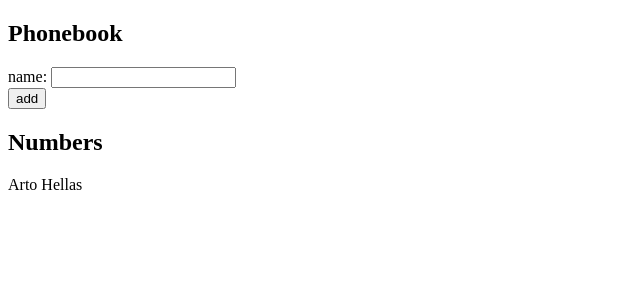
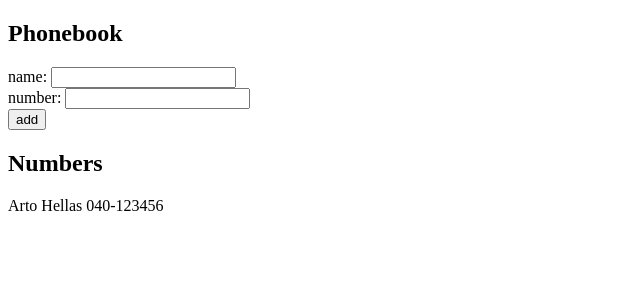
Before and after one commit to hatakka/ot-harjoitustyo, a React (Create React App) app in the folder laskarit/osa2/puhelinluettelo/: page / in a window 1280 px wide. Shown: the top 300 px of the page, without its empty margins (0-640 px from the left). Built offline with nearby package versions, Linux system fonts and the light colour scheme.

Commit message:
2.8: puhelinluettelo step3

```diff
--- a/laskarit/osa2/puhelinluettelo/src/App.js
+++ b/laskarit/osa2/puhelinluettelo/src/App.js
@@ -2,17 +2,18 @@ import React, { useState } from 'react'
 
 const Person = ({person}) => {
   return (
-    <>
-      <p>{person.name}</p>
-    </>
+    <div>
+      {person.name}&nbsp;{person.number}
+    </div>
   );
 }
 
 const App = () => {
   const [ persons, setPersons] = useState([
-    { name: 'Arto Hellas' }
+    { name: 'Arto Hellas', number: '040-123456' }
   ])
   const [ newName, setNewName ] = useState('')
+  const [ newNumber, setNewNumber ] = useState('')
 
   const addPerson = (event) => {
     event.preventDefault()
@@ -24,23 +25,29 @@ const App = () => {
         pos = index
       }
     })
-    console.log(newName, pos)
     if (pos >= 0) {
       alert(`${newName} is already added to phonebook`)
     } else {
       const personObject = {
         name: newName,
+        number: newNumber,
         id: persons.length + 1,
       }
 
       setPersons(persons.concat(personObject))
       setNewName('')
-    }
+      setNewNumber('')
+     }
 }
 
   const handleNameChange = (event) => {
     console.log(event.target.value)
     setNewName(event.target.value)
+  }
+
+  const handleNumberChange = (event) => {
+    console.log(event.target.value)
+    setNewNumber(event.target.value)
   }
 
   return (
@@ -50,6 +57,8 @@ const App = () => {
         <div>
           name: <input value={newName} onChange={handleNameChange} />
         </div>
+        <div>
+          number: <input value={newNumber} onChange={handleNumberChange} /></div>
         <div>
           <button type="submit">add</button>
         </div>
```
